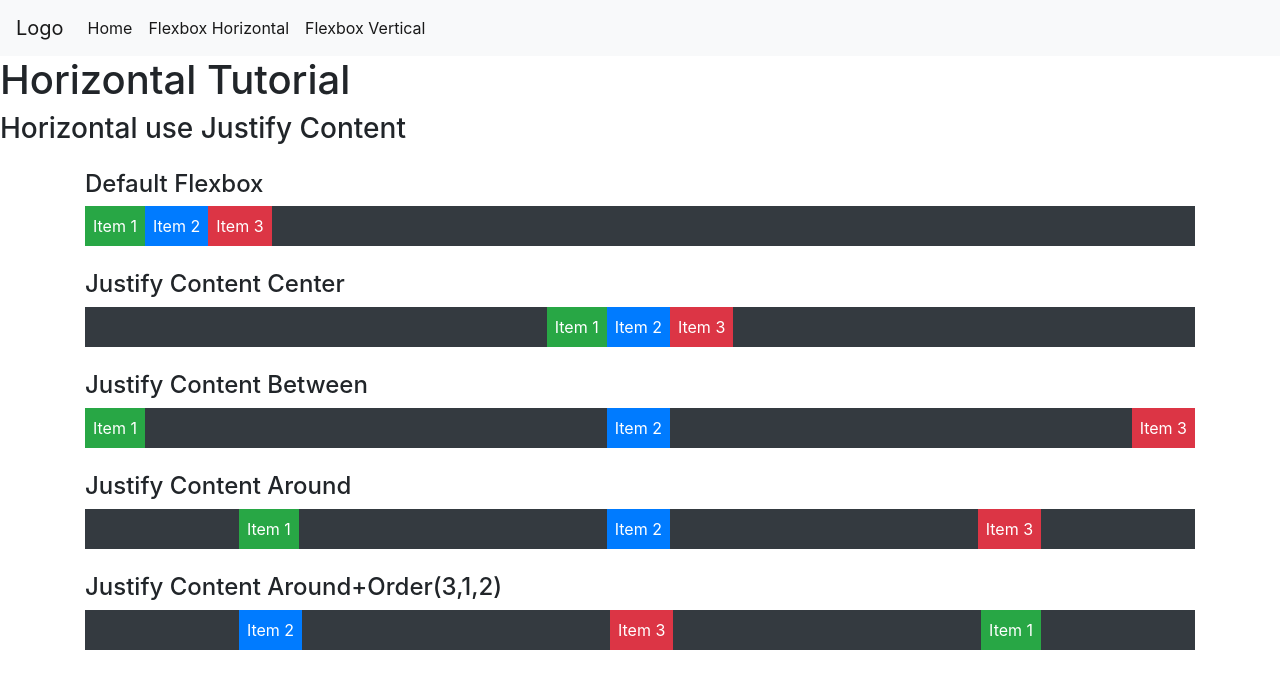
After one commit to akash-podder/E-Learniverse-Django, a Django app: page /learn-flexbox-horizontal in a window 1280 px wide. The commit adds this page. Shown: the top 689 px of the page. Run offline with Django 4.2, Linux system fonts and the light colour scheme; some libraries are stand-ins or nearby versions.

Commit message:
- Flexbox Tutorials File(horizontal & vertical HTML files) Added in Navbar

```diff
--- a/django_docker_project/templates/base.html
+++ b/django_docker_project/templates/base.html
@@ -1,17 +1,24 @@
 <!DOCTYPE html>
 <html lang="en">
 <head>
-    <meta charset="UTF-8">
     <meta http-equiv="X-UA-Compatible" content="IE=edge">
-    <meta name="viewport" content="width=device-width, initial-scale=1.0">
-    <link rel="stylesheet" href="https://stackpath.bootstrapcdn.com/bootstrap/4.5.2/css/bootstrap.min.css">
-    <title>Travello Django Application</title>
-</head>
+
+     <!-- Required meta tags -->
+     <meta charset="utf-8">
+     <meta name="viewport" content="width=device-width, initial-scale=1, shrink-to-fit=no">
+
+     <!-- Bootstrap CSS -->
+     <link rel="stylesheet" href="https://cdn.jsdelivr.net/npm/bootstrap@4.0.0/dist/css/bootstrap.min.css" integrity="sha384-Gn5384xqQ1aoWXA+058RXPxPg6fy4IWvTNh0E263XmFcJlSAwiGgFAW/dAiS6JXm" crossorigin="anonymous">
+
+     <title>Travello Django Application</title>
+    </head>
 
 <body bgcolor="cyan">
-    <script src="https://code.jquery.com/jquery-3.5.1.slim.min.js"></script>
-    <script src="https://cdn.jsdelivr.net/npm/@popperjs/core@2.6.0/dist/umd/popper.min.js"></script>
-    <script src="https://stackpath.bootstrapcdn.com/bootstrap/4.5.2/js/bootstrap.min.js"></script>
+    <!-- Optional JavaScript -->
+    <!-- jQuery first, then Popper.js, then Bootstrap JS -->
+    <script src="https://code.jquery.com/jquery-3.2.1.slim.min.js" integrity="sha384-KJ3o2DKtIkvYIK3UENzmM7KCkRr/rE9/Qpg6aAZGJwFDMVNA/GpGFF93hXpG5KkN" crossorigin="anonymous"></script>
+    <script src="https://cdn.jsdelivr.net/npm/popper.js@1.12.9/dist/umd/popper.min.js" integrity="sha384-ApNbgh9B+Y1QKtv3Rn7W3mgPxhU9K/ScQsAP7hUibX39j7fakFPskvXusvfa0b4Q" crossorigin="anonymous"></script>
+    <script src="https://cdn.jsdelivr.net/npm/bootstrap@4.0.0/dist/js/bootstrap.min.js" integrity="sha384-JZR6Spejh4U02d8jOt6vLEHfe/JQGiRRSQQxSfFWpi1MquVdAyjUar5+76PVCmYl" crossorigin="anonymous"></script>
 
     {% block content %}
 
--- /dev/null
+++ b/django_docker_project/templates/mainApp/learn-flexbox-horizontal.html
@@ -0,0 +1,55 @@
+{% extends 'mainApp/navbar.html'%}
+<!--{% include 'mainApp/navbar.html' with is_active=True message='Hello from parent template!' %}-->
+{% block navbar_content %}
+
+    <h1>Horizontal Tutorial</h1>
+    <h3>Horizontal use Justify Content</h3>
+
+    <div class="container">
+        <div class="mt-4"></div>
+        <h4>Default Flexbox</h4>
+        <div class="d-flex bg-dark">
+            <div class="text-white p-2 bg-success">Item 1</div>
+            <div class="text-white p-2 bg-primary">Item 2</div>
+            <div class="text-white p-2 bg-danger">Item 3</div>
+        </div>
+
+        <div class="mt-4"></div>
+        <h4>Justify Content Center</h4>
+        <div class="d-flex justify-content-center bg-dark">
+            <div class="text-white p-2 bg-success">Item 1</div>
+            <div class="text-white p-2 bg-primary">Item 2</div>
+            <div class="text-white p-2 bg-danger">Item 3</div>
+        </div>
+
+        <div class="mt-4"></div>
+        <h4>Justify Content Between</h4>
+        <div class="d-flex justify-content-between bg-dark">
+            <div class="text-white p-2 bg-success">Item 1</div>
+            <div class="text-white p-2 bg-primary">Item 2</div>
+            <div class="text-white p-2 bg-danger">Item 3</div>
+        </div>
+
+        <div class="mt-4"></div>
+        <h4>Justify Content Around</h4>
+        <div class="d-flex justify-content-around bg-dark">
+            <div class="text-white p-2 bg-success">Item 1</div>
+            <div class="text-white p-2 bg-primary">Item 2</div>
+            <div class="text-white p-2 bg-danger">Item 3</div>
+        </div>
+
+        <div class="mt-4"></div>
+        <h4>Justify Content Around+Order(3,1,2)</h4>
+        <div class="d-flex justify-content-around bg-dark">
+            <div class="text-white p-2 bg-success order-3">Item 1</div>
+            <div class="text-white p-2 bg-primary order-1">Item 2</div>
+            <div class="text-white p-2 bg-danger order-2">Item 3</div>
+        </div>
+
+
+        <!-- to have gap in the last -->
+        <div class="mb-4"></div>
+
+    </div>
+
+{% endblock %}
--- /dev/null
+++ b/django_docker_project/templates/mainApp/navbar.html
@@ -0,0 +1,30 @@
+{% extends 'base.html'%}
+
+{% block content %}
+
+    <nav class="navbar navbar-expand-lg navbar-light bg-light">
+        <a class="navbar-brand" href="#">Logo</a>
+        <button class="navbar-toggler" type="button" data-toggle="collapse" data-target="#navbarNav" aria-controls="navbarNav" aria-expanded="false" aria-label="Toggle navigation">
+            <span class="navbar-toggler-icon"></span>
+        </button>
+        <div class="collapse navbar-collapse" id="navbarNav">
+            <ul class="navbar-nav">
+                <li class="nav-item active">
+                    <a class="nav-link" href="/">Home</a>
+                </li>
+                <li class="nav-item active">
+                    <a class="nav-link" href="/learn-flexbox-horizontal">Flexbox Horizontal</a>
+                </li>
+                <li class="nav-item active">
+                    <a class="nav-link" href="/learn-flexbox-vertical">Flexbox Vertical</a>
+                </li>
+
+            </ul>
+        </div>
+    </nav>
+
+    {% block navbar_content %}
+
+    {% endblock %}
+
+{% endblock %}
--- a/django_docker_project/templates/travello/index.html
+++ b/django_docker_project/templates/travello/index.html
@@ -73,7 +73,7 @@
 <!--                <li><a class="nav-link scrollto" href="#about">About</a></li>-->
                 <li><a class="nav-link scrollto" href="#about-player-us">About Players</a></li>
                 <li><a class="nav-link scrollto" href="/calc">Calculator</a></li>
-                <li><a class="nav-link scrollto " href="/learn-flexbox">Learn FlexBox</a></li>
+                <li><a class="nav-link scrollto " href="/learn-flexbox-horizontal">Learn FlexBox</a></li>
 <!--                <li><a class="nav-link scrollto" href="#team">Team</a></li>-->
                 <li class="dropdown"><a href="#"><span>Drop Down</span> <i class="bi bi-chevron-down"></i></a>
                     <ul>
--- a/django_docker_project/urls.py
+++ b/django_docker_project/urls.py
@@ -18,13 +18,14 @@ from django.contrib import admin
 from django.urls import path, include
 from django.conf import settings
 from django.conf.urls.static import static
-from .views import learn_flexbox
+from .views import learn_flexbox_horizontal,learn_flexbox_vertical
 
 urlpatterns = [
     path('', include('travello.urls')),
     path('calc', include('calc.urls')),
     path('admin/', admin.site.urls),
-    path('learn-flexbox', learn_flexbox),
+    path('learn-flexbox-horizontal', learn_flexbox_horizontal),
+    path('learn-flexbox-vertical', learn_flexbox_vertical),
 ]
 
 urlpatterns = urlpatterns + static(settings.MEDIA_URL, document_root = settings.MEDIA_ROOT)
--- a/django_docker_project/views.py
+++ b/django_docker_project/views.py
@@ -1,4 +1,6 @@
 from django.shortcuts import render
 
-def learn_flexbox(request):
-    return render(request, 'mainApp/learn-flexbox.html')
+def learn_flexbox_horizontal(request):
+    return render(request, 'mainApp/learn-flexbox-horizontal.html')
+def learn_flexbox_vertical(request):
+    return render(request, 'mainApp/learn-flexbox-vertical.html')
```
Also changed, not shown: django_docker_project/templates/mainApp/learn-flexbox-vertical.html (added, +124 -0 lines), django_docker_project/templates/mainApp/learn-flexbox.html (deleted, +0 -11 lines).
